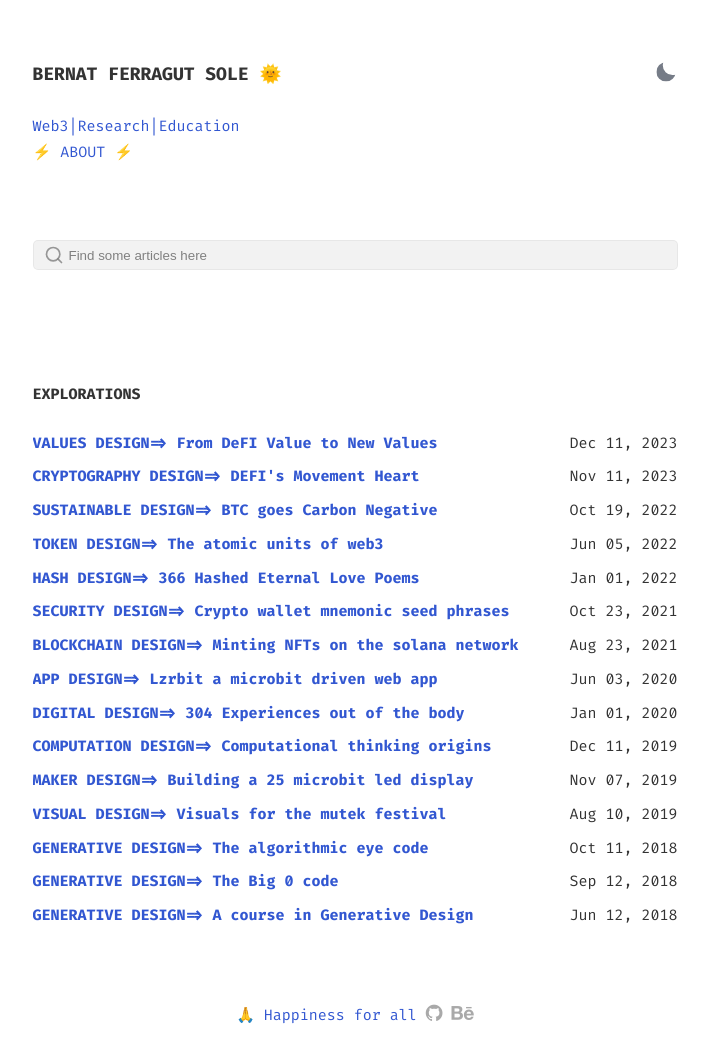
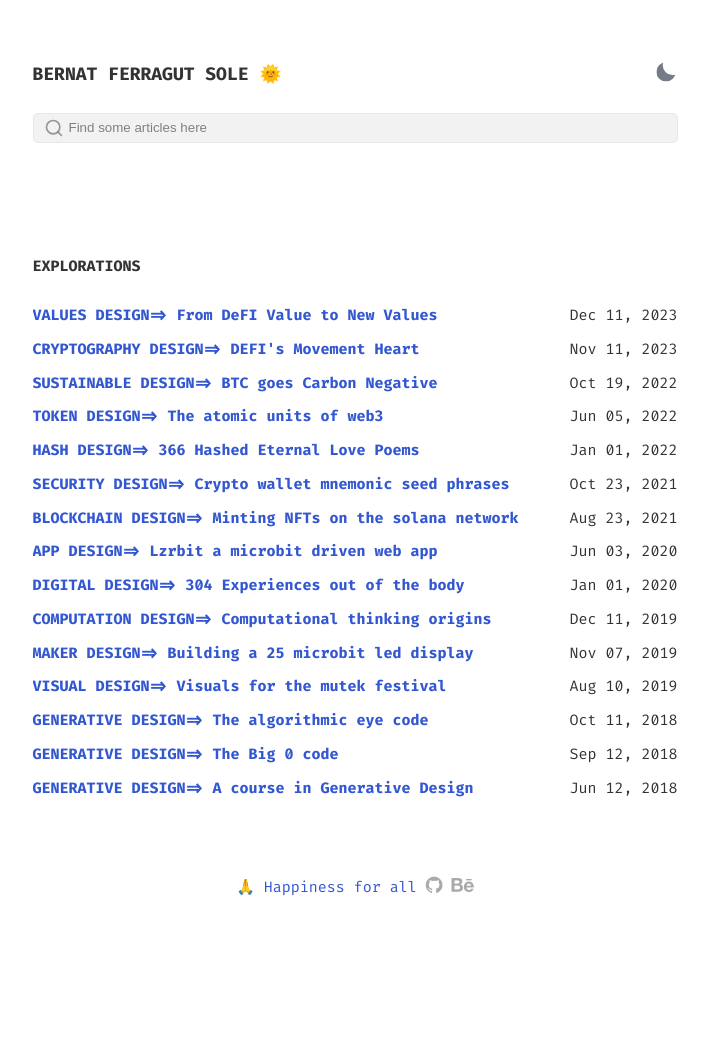
Before and after one commit to bernatferragut/WEB2, a Jekyll site: the page built from index.html, in a window 1280 px wide. Shown: the whole page, without its empty margins (285-994 px from the left). Built offline with Jekyll 4.4.1, drawn with Linux system fonts in a browser that asks for light colours; after the commit the page ends 916 px from its top, so only the background shows below that.

Commit message:
Update index.html

```diff
--- a/index.html
+++ b/index.html
@@ -8,10 +8,10 @@ layout: default
             <div></div>
         </button>
     </div>
-    <div class="bio">
+    <!------ <div class="bio">
         <a href"{{ site.baseurl }}/about">Web3|Research|Education</a> <br>
         <p><a href="{{ site.baseurl }}/about">⚡ ABOUT ⚡</a></p>
-    </div>
+    </div>Hello -->
 </section>
 
 <div class="search-article">
```
